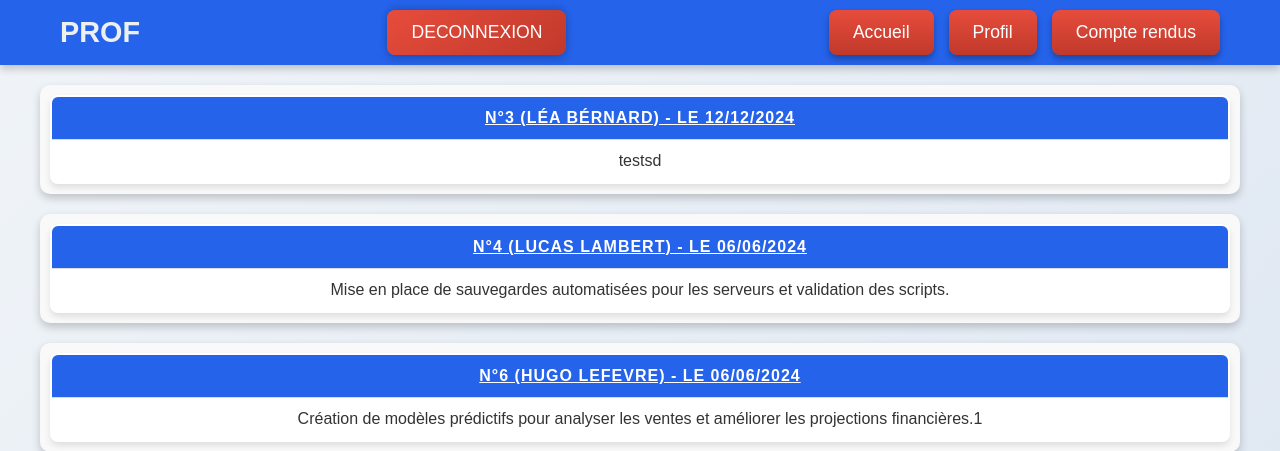
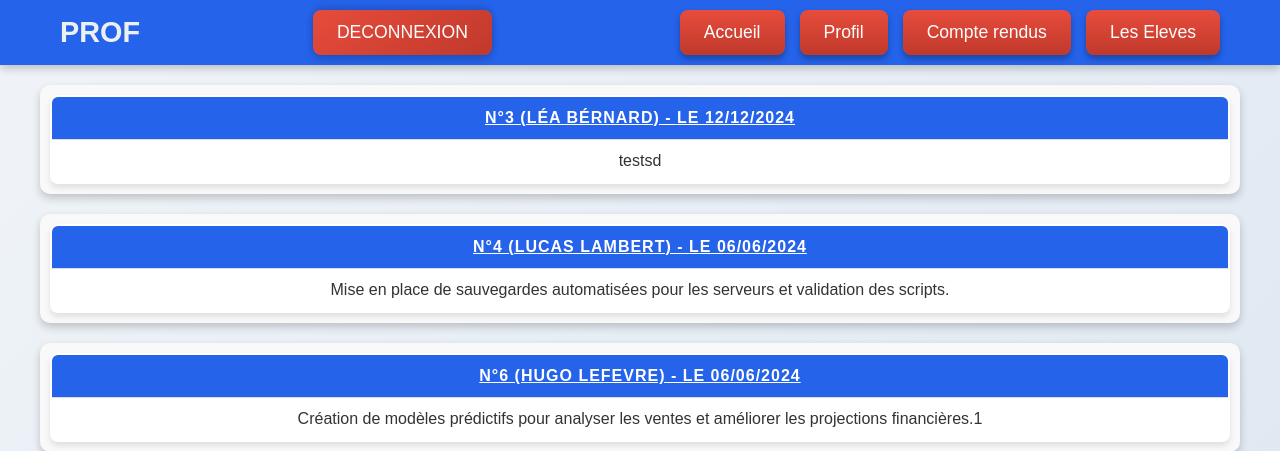
Before and after one commit to nda21/HTML-JAVAetPHP, a PHP site: page /cr.php in a window 1280 px wide. Shown: the top 451 px of the page. Run offline with PHP 8.4, Linux system fonts and the light colour scheme; a user stored in the database is signed in; data comes from the database, SQL or seed files in the repository.

Commit message:
Update _menuProf.php

```diff
--- a/projet_kizito1/_menuProf.php
+++ b/projet_kizito1/_menuProf.php
@@ -7,6 +7,8 @@
                          <button class="btn-menu" onclick="window.location.href='accueil.php'">Accueil</button>
                          <button class="btn-menu" onclick="window.location.href='perso.php'">Profil</button>
                          <button class="btn-menu" onclick="window.location.href='cr.php'">Compte rendus</button>
+                     <button class="btn-menu" onclick="window.location.href='aff_eleve.php'">Les Eleves</button>
+
 
             </div>
         </nav>
```
